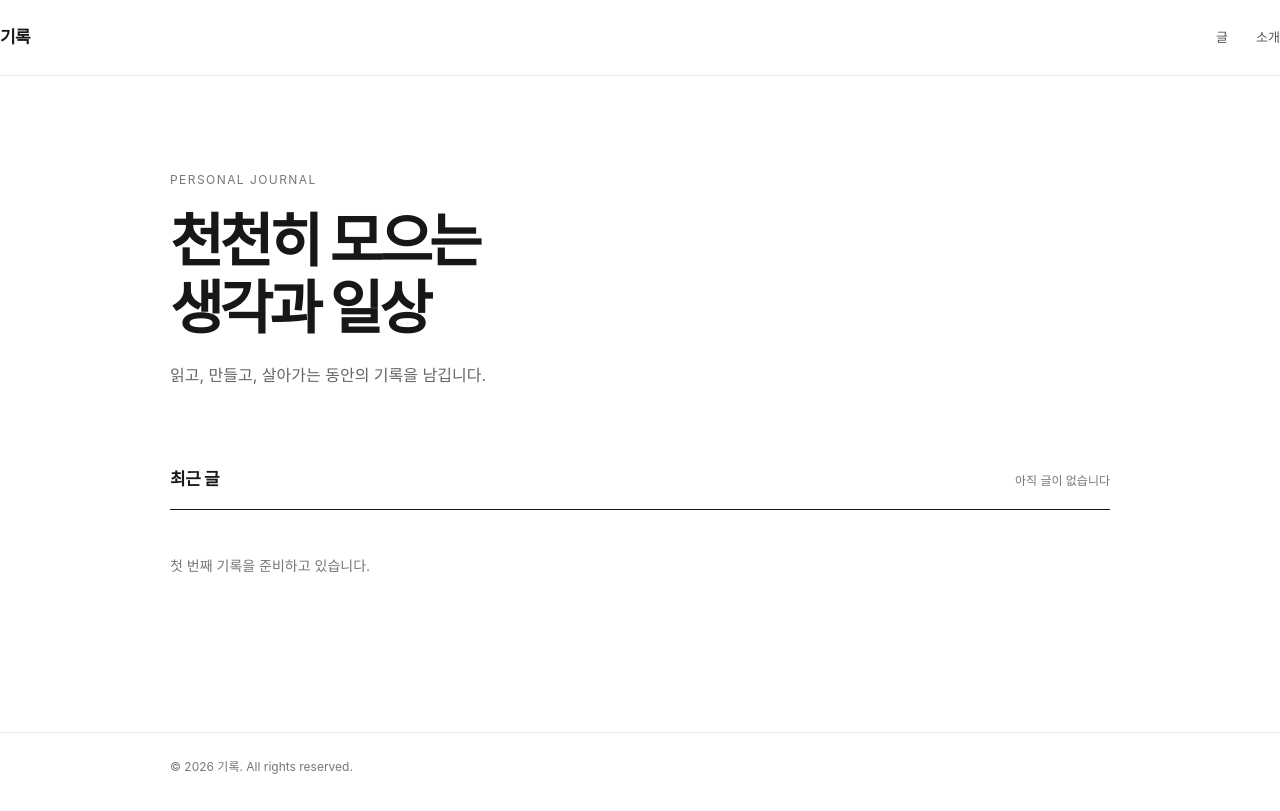
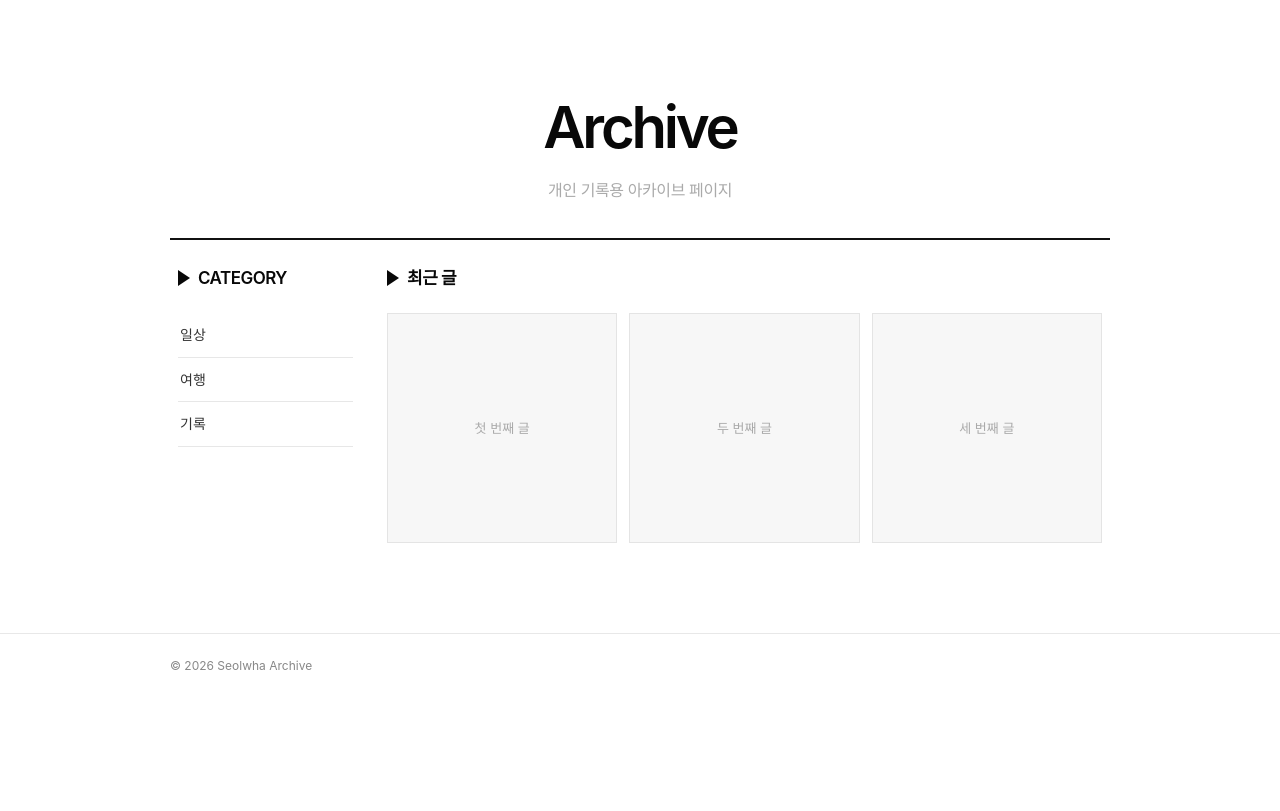
Before and after one commit to Seolwha3/archive, a plain HTML site: page personal-blog/dist/index.html in a window 1280 px wide. Drawn offline with Linux system fonts and the light colour scheme.

Commit message:
Update index.html

```diff
--- a/personal-blog/dist/index.html
+++ b/personal-blog/dist/index.html
@@ -3,41 +3,75 @@
 <head>
   <meta charset="utf-8">
   <meta name="viewport" content="width=device-width, initial-scale=1">
-  <meta name="description" content="생각과 일상을 기록하는 개인 블로그입니다.">
-  <title>기록 — 개인 블로그</title>
+  <meta name="description" content="Seolwha의 개인 기록 아카이브입니다.">
+  <title>Seolwha Archive</title>
   <style>
-    :root { color-scheme: light; --ink: #171717; --muted: #777; --line: #e8e8e8; --paper: #fff; }
+    :root { color-scheme: light; --ink: #080808; --muted: #aaa; --line: #111; --paper: #fff; }
     * { box-sizing: border-box; }
-    body { margin: 0; background: var(--paper); color: var(--ink); font-family: -apple-system, BlinkMacSystemFont, "Segoe UI", "Noto Sans KR", sans-serif; line-height: 1.7; }
+    body { margin: 0; background: var(--paper); color: var(--ink); font-family: Pretendard, -apple-system, BlinkMacSystemFont, "Segoe UI", "Noto Sans KR", sans-serif; line-height: 1.7; }
     a { color: inherit; text-decoration: none; }
     .wrap { width: min(100% - 48px, 940px); margin: 0 auto; }
-    header { height: 76px; border-bottom: 1px solid var(--line); display: flex; align-items: center; }
-    .nav { display: flex; justify-content: space-between; align-items: center; width: 100%; }
-    .brand { font-size: 17px; font-weight: 650; letter-spacing: -.04em; }
-    .links { display: flex; gap: 28px; color: #555; font-size: 13px; }
-    main { padding: 94px 0 110px; }
-    .intro { margin-bottom: 76px; }
-    .eyebrow { margin: 0 0 18px; color: var(--muted); font-size: 12px; letter-spacing: .12em; text-transform: uppercase; }
-    h1 { margin: 0; font-size: clamp(36px, 6vw, 58px); letter-spacing: -.065em; line-height: 1.15; font-weight: 600; }
-    .subtitle { margin: 20px 0 0; color: #656565; font-size: 16px; }
-    .section-head { display: flex; align-items: baseline; justify-content: space-between; padding-bottom: 15px; border-bottom: 1px solid var(--ink); }
-    h2 { margin: 0; font-size: 17px; font-weight: 600; letter-spacing: -.03em; }
-    .count { color: var(--muted); font-size: 12px; }
-    .post { display: grid; grid-template-columns: 120px 1fr; gap: 26px; padding: 25px 0 27px; border-bottom: 1px solid var(--line); }
-    time { color: var(--muted); font-size: 12px; padding-top: 4px; }
-    .post h3 { margin: 0; font-size: 17px; font-weight: 550; letter-spacing: -.025em; }
-    .post p { margin: 8px 0 0; color: #777; font-size: 13px; }
-    .empty { padding: 44px 0; color: #777; font-size: 14px; }
-    footer { border-top: 1px solid var(--line); padding: 24px 0 34px; color: var(--muted); font-size: 12px; }
-    @media (max-width: 600px) { .wrap { width: min(100% - 36px, 940px); } header { height: 64px; } .links { gap: 18px; } main { padding: 68px 0 80px; } .intro { margin-bottom: 56px; } .post { grid-template-columns: 1fr; gap: 4px; padding: 20px 0; } }
+    .masthead { padding: 94px 20px 34px; text-align: center; border-bottom: 2px solid var(--line); }
+    h1 { margin: 0; font-size: clamp(36px, 6vw, 58px); font-weight: 600; letter-spacing: -.055em; line-height: 1.15; }
+    .subtitle { margin: 16px 0 0; color: #aaa; font-size: 16px; letter-spacing: -.025em; }
+    .columns { display: grid; grid-template-columns: 175px minmax(0, 1fr); gap: 34px; padding: 24px 8px 90px; }
+    .section-title { display: flex; align-items: center; gap: 8px; margin: 0 0 20px; font-size: 17px; font-weight: 600; letter-spacing: -.03em; }
+    .section-title::before { content: ""; width: 0; height: 0; border-top: 8px solid transparent; border-bottom: 8px solid transparent; border-left: 12px solid currentColor; }
+    .categories { list-style: none; padding: 0; margin: 0; }
+    .categories li { border-bottom: 1px solid #e7e7e7; }
+    .categories a { display: block; padding: 10px 2px; color: #333; font-size: 14px; }
+    .categories a:hover, .categories a:focus-visible { text-decoration: underline; text-underline-offset: 4px; }
+    .recent-grid { display: grid; grid-template-columns: repeat(3, minmax(0, 1fr)); gap: 12px; }
+    .post-card { aspect-ratio: 1; min-width: 0; overflow: hidden; border: 1px solid #e4e4e4; background: #f7f7f7; position: relative; }
+    .post-card a { display: flex; width: 100%; height: 100%; flex-direction: column; justify-content: flex-end; position: relative; }
+    .post-card img { position: absolute; inset: 0; width: 100%; height: 100%; object-fit: cover; }
+    .post-card.has-image a::after { content: ""; position: absolute; inset: 35% 0 0; background: linear-gradient(transparent, rgb(0 0 0 / 68%)); }
+    .post-copy { position: relative; z-index: 1; padding: 12px; }
+    .post-card.has-image .post-copy { color: white; }
+    .post-title { margin: 0; font-size: 14px; font-weight: 600; line-height: 1.45; }
+    .post-date { display: block; margin-top: 7px; color: #777; font-size: 12px; }
+    .post-card.has-image .post-date { color: rgb(255 255 255 / 78%); }
+    .empty-card { align-items: center; justify-content: center !important; color: #aaa; font-size: 13px; }
+    footer { padding: 22px 0 30px; border-top: 1px solid #e8e8e8; color: #888; font-size: 12px; }
+    @media (max-width: 760px) {
+      .wrap { width: min(100% - 36px, 940px); }
+      .masthead { padding: 68px 12px 26px; }
+      .columns { grid-template-columns: 1fr; gap: 34px; padding: 22px 4px 70px; }
+      .section-title { font-size: 17px; margin-bottom: 16px; }
+      .categories { display: flex; flex-wrap: wrap; gap: 9px; }
+      .categories li { border: 1px solid #ddd; }
+      .categories a { padding: 6px 10px; font-size: 13px; }
+      .recent-grid { gap: 10px; }
+      .post-copy { padding: 10px; }
+      .post-title { font-size: 12px; }
+      .post-date { font-size: 11px; }
+    }
   </style>
 </head>
 <body>
-  <header><div class="wrap nav"><a class="brand" href="/">기록</a><nav class="links" aria-label="주요 메뉴"><a href="#posts">글</a><a href="#about">소개</a></nav></div></header>
-  <main class="wrap">
-    <section class="intro" id="about"><p class="eyebrow">PERSONAL JOURNAL</p><h1>천천히 모으는<br>생각과 일상</h1><p class="subtitle">읽고, 만들고, 살아가는 동안의 기록을 남깁니다.</p></section>
-    <section id="posts" aria-labelledby="posts-title"><div class="section-head"><h2 id="posts-title">최근 글</h2><span class="count">아직 글이 없습니다</span></div><div class="empty">첫 번째 기록을 준비하고 있습니다.</div></section>
+  <header class="masthead wrap">
+    <h1>Archive</h1>
+    <p class="subtitle">개인 기록용 아카이브 페이지</p>
+  </header>
+  <main class="columns wrap">
+    <aside aria-labelledby="category-heading">
+      <h2 class="section-title" id="category-heading">CATEGORY</h2>
+      <ul class="categories">
+        <li><a href="categories/daily.html">일상</a></li>
+        <li><a href="categories/travel.html">여행</a></li>
+        <li><a href="categories/notes.html">기록</a></li>
+      </ul>
+    </aside>
+    <section aria-labelledby="recent-heading">
+      <h2 class="section-title" id="recent-heading">최근 글</h2>
+      <!-- 새 글을 추가할 때 카드 링크를 글 주소로, 이미지가 있다면 글의 첫 번째 사진 경로를 img src에 지정하세요. -->
+      <div class="recent-grid">
+        <article class="post-card"><a class="empty-card" href="#">첫 번째 글</a></article>
+        <article class="post-card"><a class="empty-card" href="#">두 번째 글</a></article>
+        <article class="post-card"><a class="empty-card" href="#">세 번째 글</a></article>
+      </div>
+    </section>
   </main>
-  <footer><div class="wrap">© 2026 기록. All rights reserved.</div></footer>
+  <footer><div class="wrap">© 2026 Seolwha Archive</div></footer>
 </body>
 </html>
```
